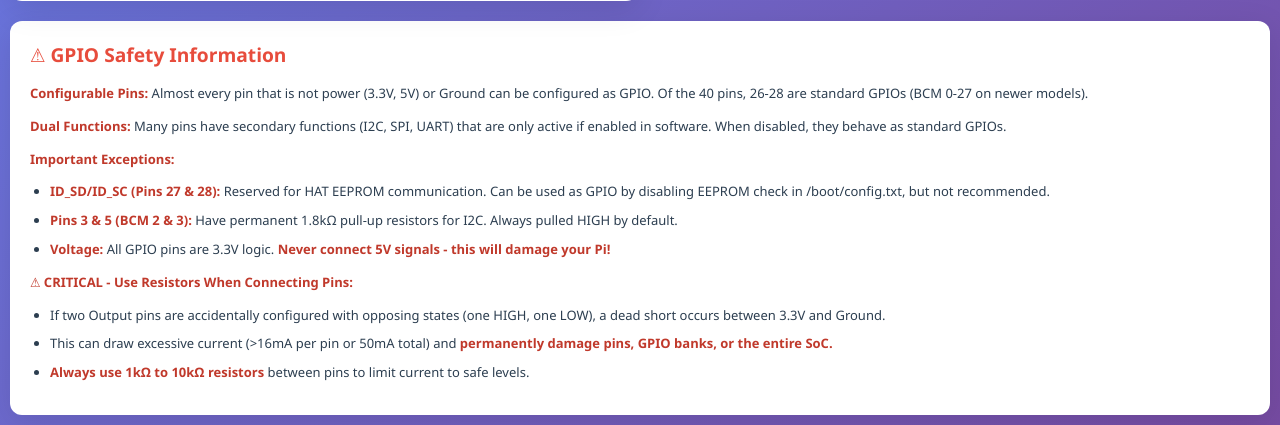
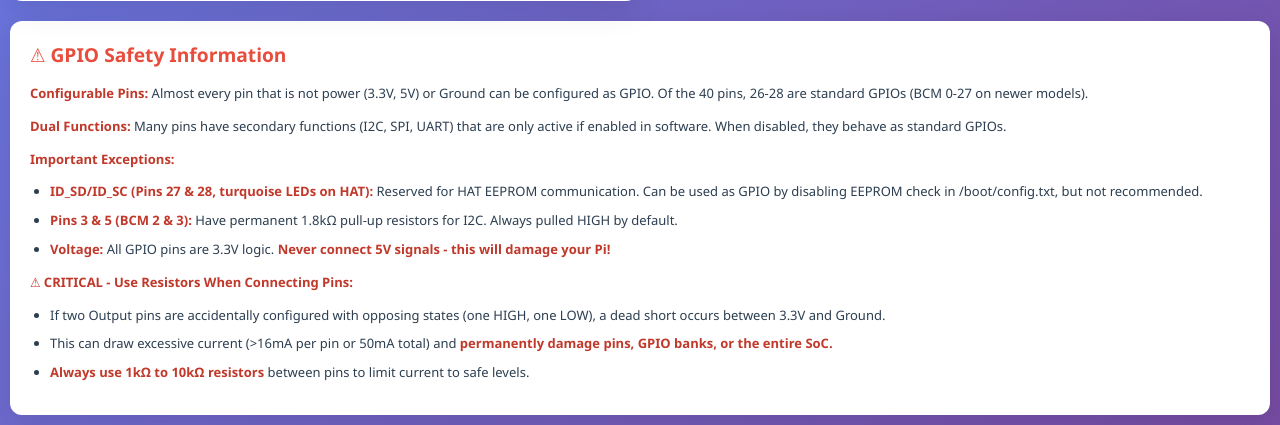
Before and after one commit to PeterGrecian/gpioviz, a Flask app: page / in a window 1280 px wide. Shown: the part 450-875 px from the top of the page. Run offline with Flask 3, Linux system fonts and the light colour scheme.

Commit message:
Note turquoise LEDs for ID_SD/ID_SC pins in safety docs
- Added "(turquoise LEDs on HAT)" to ID_SD/ID_SC description
- Updated both webpage and docs/README.md
- Helps users identify these special pins visually on the HAT

🤖 Generated with [Claude Code](https://claude.com/claude-code)

Co-Authored-By: Claude <noreply@anthropic.com>

```diff
--- a/templates/index.html
+++ b/templates/index.html
@@ -309,7 +309,7 @@
 
             <p><strong>Important Exceptions:</strong></p>
             <ul>
-                <li><strong>ID_SD/ID_SC (Pins 27 & 28):</strong> Reserved for HAT EEPROM communication. Can be used as GPIO by disabling EEPROM check in /boot/config.txt, but not recommended.</li>
+                <li><strong>ID_SD/ID_SC (Pins 27 & 28, turquoise LEDs on HAT):</strong> Reserved for HAT EEPROM communication. Can be used as GPIO by disabling EEPROM check in /boot/config.txt, but not recommended.</li>
                 <li><strong>Pins 3 & 5 (BCM 2 & 3):</strong> Have permanent 1.8kΩ pull-up resistors for I2C. Always pulled HIGH by default.</li>
                 <li><strong>Voltage:</strong> All GPIO pins are 3.3V logic. <strong>Never connect 5V signals - this will damage your Pi!</strong></li>
             </ul>
```
Also changed, not shown: docs/README.md.
